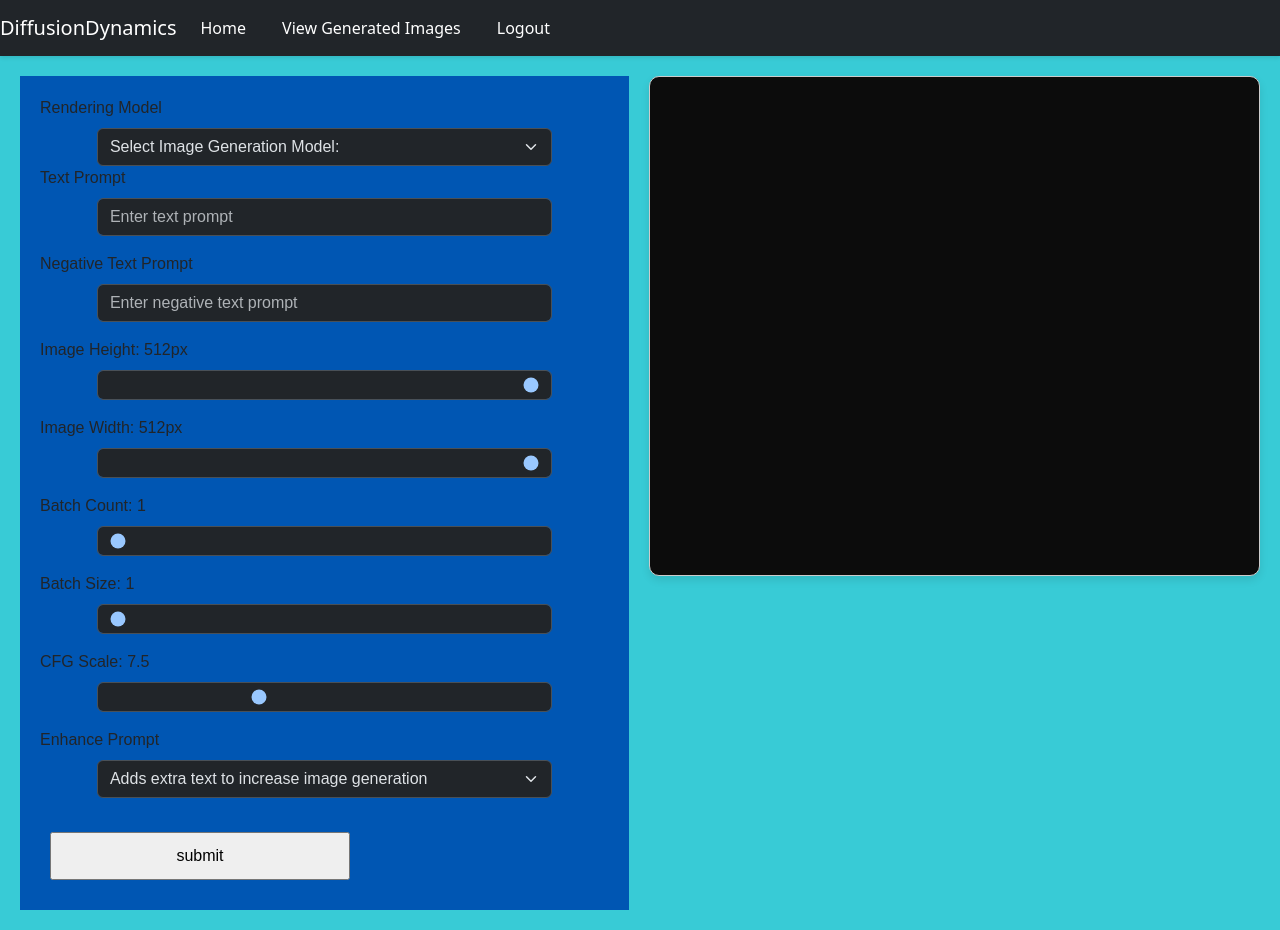
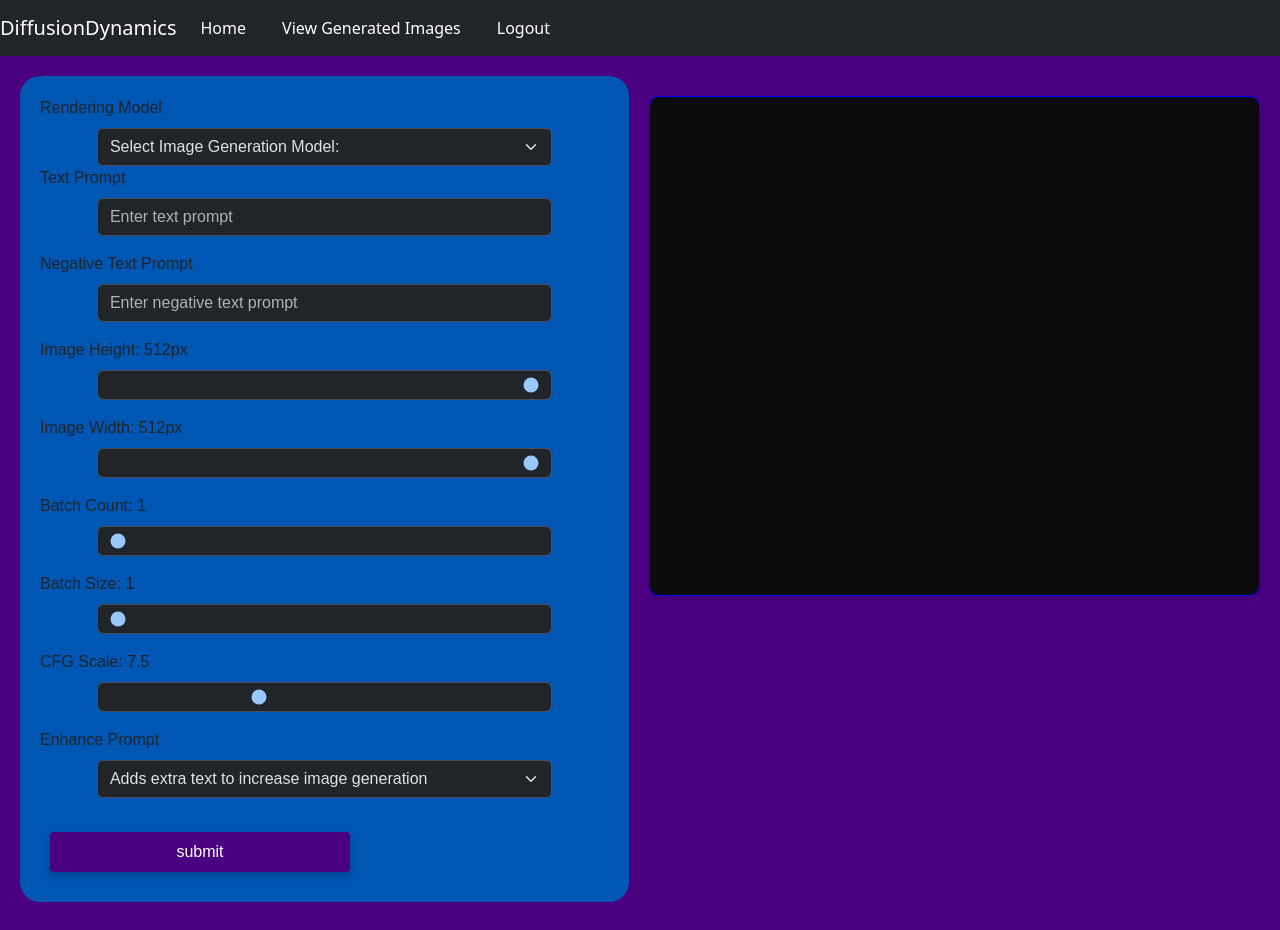
Before and after one commit to tylerpiercey/Stable-Diffusion-Demonstration-, a React (Create React App) app in the folder Frontend/: page / in a window 1280 px wide. Built offline with nearby package versions, Linux system fonts and the light colour scheme.

Commit message:
more css, buttons, view images page running

```diff
--- a/Frontend/src/App.css
+++ b/Frontend/src/App.css
@@ -71,7 +71,7 @@ input {
 }
 
 body {
-  background-color: #38cbd6;
+  background-color:indigo;
   margin: 0;
   padding: 0;
 
--- a/Frontend/src/App.js
+++ b/Frontend/src/App.js
@@ -1,4 +1,4 @@
-import React, { useState } from 'react';
+import React, { useState, useEffect } from 'react';
 import { BrowserRouter as Router, Routes, Route } from 'react-router-dom';
 import { Container } from "react-bootstrap";
 import 'bootstrap/dist/css/bootstrap.min.css';
@@ -14,10 +14,16 @@ function App() {
   return (
     <Router>
       <NavigationBar />
-      <div className="app-content">
-        <ControlPanel setGeneratedImageUrl={setGeneratedImageUrl} setFutureLink={setFutureLink} />
-        <ImageDisplay generatedImageUrl={generatedImageUrl} futureLink={futureLink} />
-      </div>
+      <Routes>
+        <Route path="/" element={
+          <div className="app-content">
+            <ControlPanel setGeneratedImageUrl={setGeneratedImageUrl} setFutureLink={setFutureLink} />
+            <ImageDisplay generatedImageUrl={generatedImageUrl} futureLink={futureLink} />
+          </div>
+        } />
+        <Route path="/view-generated-images" element={<ViewGeneratedImages />} />
+        {/* Define other routes as needed */}
+      </Routes>
     </Router>
   );
 }
--- a/Frontend/src/components/ControlPanel.css
+++ b/Frontend/src/components/ControlPanel.css
@@ -2,6 +2,8 @@
   background-color: #0056b3;
   padding: 20px;
   font-family: Arial, Helvetica, sans-serif;
+  border-radius: 20px;
+  border-color: black;
 }
 
 .form-group {
@@ -18,14 +20,19 @@
 }
 
 .submit-button {
+  margin-top: 10px;
+  padding: 8px 16px;
   border: none;
-  padding: 10px 20px;
-  margin-top: 20px;
+  border-radius: 4px;
+  background-color: indigo;
+  color: white;
   cursor: pointer;
-  width: 80%;
-  margin: 10px auto;
+  align-items: center;
+  box-shadow: 0px 4px 8px rgba(0, 0, 0, 0.2);
+  transition: all 0.3s ease;
 }
 
 .submit-button:hover {
-  background-color: #0056b3;
+  box-shadow: 0px 6px 12px rgba(0, 0, 0, 0.3);
+  transform: translateY(-2px);
 }
--- a/Frontend/src/components/ControlPanel.js
+++ b/Frontend/src/components/ControlPanel.js
@@ -124,7 +124,8 @@ function ControlPanel({ setGeneratedImageUrl, setFutureLink }) {
 
             </Form.Group>
             <br/>
-            <input type="submit" value="submit" onClick={getData}/>
+            <input type="submit" value="submit" onClick={getData} className="submit-button"/>
+
             <br/>
         </Container>
     );
@@ -136,7 +137,7 @@ function ControlPanel({ setGeneratedImageUrl, setFutureLink }) {
         console.log(modelId)
         console.log(enhancePrompt)
         let data = JSON.stringify({
-            "key": process.env.REACT_APP_API_KEY,
+            "key": process.env.REACT_APP_API_KEY ,
             "model_id": "midjourney",
             "prompt": textPrompt,
             "negative_prompt": negativeTextPrompt,
--- a/Frontend/src/components/ImageDisplay.css
+++ b/Frontend/src/components/ImageDisplay.css
@@ -1,7 +1,7 @@
 .image-display {
-  border: 1px solid #ccc;
-  min-height: 500px;
+  border: 1px solid blue;
   display: flex;
+  flex-direction: column;
   align-items: center;
   justify-content: center;
   background-color: #0c0c0c;
@@ -12,8 +12,26 @@
   padding: 20px;
   box-shadow: 0 4px 8px rgba(0,0,0,0.1);
   margin-top: 20px;
-  flex-grow: 1;
-  margin: 0;
-  flex: 1;
+  margin-bottom: 20px;
+  min-height: 500px;
+  min-width: 500px;
+  width: auto;
+  height: auto;
+}
 
+.image-display button {
+  margin-top: 10px;
+  padding: 8px 16px;
+  border: none;
+  border-radius: 4px;
+  background-color: indigo;
+  color: white;
+  cursor: pointer;
+  box-shadow: 0px 4px 8px rgba(0, 0, 0, 0.2);
+  transition: all 0.3s ease;
 }
+
+.image-display button:hover {
+  box-shadow: 0px 6px 12px rgba(0, 0, 0, 0.3);
+  transform: translateY(-2px);
+}
--- a/Frontend/src/components/ImageDisplay.js
+++ b/Frontend/src/components/ImageDisplay.js
@@ -1,11 +1,16 @@
 import React from 'react';
 import './ImageDisplay.css';
 
-const ImageDisplay = ({ generatedImageUrl, futureLink }) => {
+const ImageDisplay = ({ generatedImageUrl, futureLink, onSave }) => {
   return (
     <div className="image-display">
-      {generatedImageUrl && <img src={generatedImageUrl} alt="Generated Content" />}
-      {futureLink && <p>{futureLink}</p>}
+      {generatedImageUrl && (
+        <>
+          <img src={generatedImageUrl} alt="Generated Content" />
+          <button onClick={() => onSave(generatedImageUrl)}>Save to image Collection</button>
+        </>
+      )}
+      {futureLink}
     </div>
   );
 };
--- a/Frontend/src/components/NavigationBar.js
+++ b/Frontend/src/components/NavigationBar.js
@@ -6,7 +6,7 @@ import './NavigationBar.css';
 const NavigationBar = () => {
   return (
     <Navbar bg="dark" variant="dark" expand="lg">
-      <Navbar.Brand href="#home">DiffusionDynamics</Navbar.Brand>
+      <Navbar.Brand as={NavLink} to="/">DiffusionDynamics</Navbar.Brand>
       <Navbar.Toggle aria-controls="basic-navbar-nav" />
       <Navbar.Collapse id="basic-navbar-nav">
         <Nav className="me-auto">
--- /dev/null
+++ b/Frontend/src/components/ViewGeneratedImages.css
@@ -0,0 +1,40 @@
+.images-header {
+    width: 95%; /* Full width */
+    text-align: center;
+    margin-bottom: 20px; /* Space below the header */
+  }
+
+  .images-grid {
+    display: grid;
+    grid-template-columns: repeat(auto-fill, minmax(200px, 1fr));
+    gap: 15px;
+    padding: 20px; /* Padding inside the grid */
+    width: 95%; /* Full width of its parent container */
+    min-height: 500px; /* Minimum height to make it visible even when empty */
+    background-color: #0056b3; /* Background color */
+    border: 1px solid black; /* Border */
+    border-radius: 20px; /* Rounded corners */
+    box-sizing: border-box; /* Include padding and border in the width and height */
+  }
+
+  .image-item img {
+    width: 100%;
+    height: auto;
+    border-radius: 10px;
+  }
+
+  .image-item img:hover {
+    transform: scale(1.05);
+  }
+
+
+  .images-page-container {
+    display: flex;
+    flex-direction: column;
+    align-items: center;
+    justify-content: flex-start;
+    width: 100%; /* Fill the width */
+    min-height: calc(100vh - 70px); /* Adjust if there's a navbar with a height, for example, 70px */
+    padding-top: 20px; /* You can adjust this as needed */
+    gap: 20px; /* Space between header and grid if needed */
+  }
--- a/Frontend/src/components/ViewGeneratedImages.js
+++ b/Frontend/src/components/ViewGeneratedImages.js
@@ -1,7 +1,44 @@
-import React from 'react';
+import React, { useState, useEffect } from 'react';
+import './ViewGeneratedImages.css';
 
 const ViewGeneratedImages = () => {
-  return <div>View Generated Images Page</div>;
+  const [imageUrls, setImageUrls] = useState([]);
+
+  useEffect(() => {
+    const fetchSavedImages = async () => {
+      try {
+        const response = await fetch('http://localhost:3001/images'); // Adjust this URL to your server
+        if (!response.ok) {
+          throw new Error(`HTTP error! status: ${response.status}`);
+        }
+        const data = await response.json();
+        setImageUrls(data.map(img => img.url));
+      } catch (error) {
+        console.log(error);
+      }
+    };
+
+    fetchSavedImages();
+  }, []);
+
+  return (
+    <div className="images-page-container">
+      <div className="images-header">
+        <h2>Your Saved Images</h2>
+      </div>
+      <div className="images-grid">
+        {imageUrls.length > 0 ? (
+          imageUrls.map((url, index) => (
+            <div key={index} className="image-item">
+              <img src={url} alt={`Generated Content ${index}`} />
+            </div>
+          ))
+        ) : (
+          <p>No images saved yet.</p>
+        )}
+      </div>
+    </div>
+  );
 };
 
 export default ViewGeneratedImages;
```
